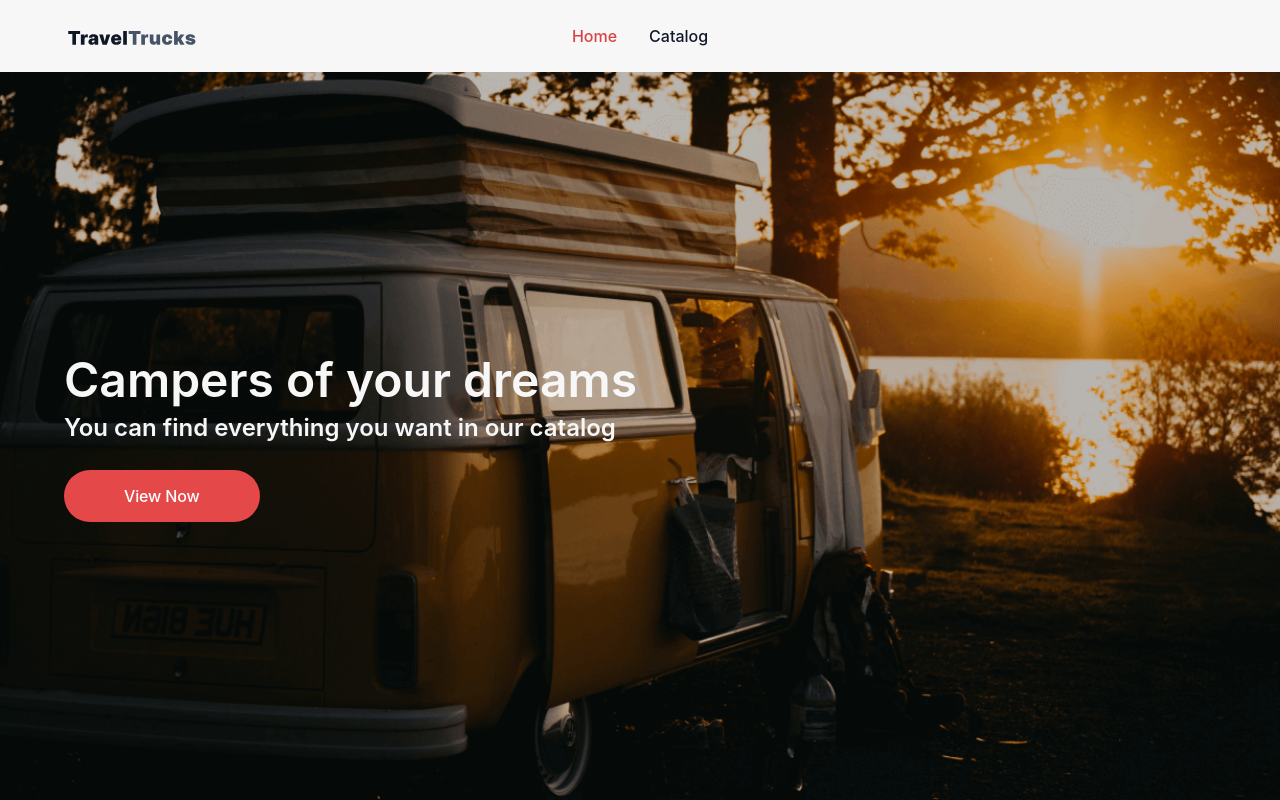
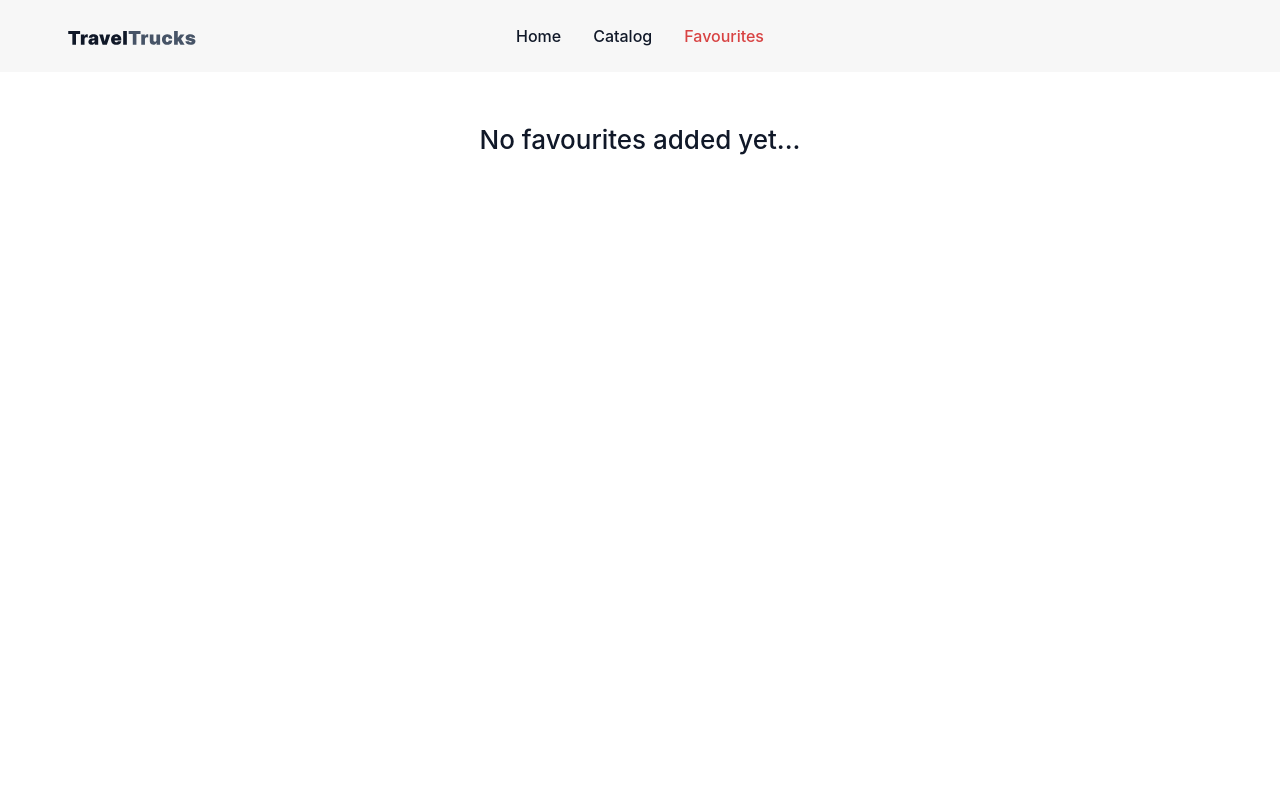
Before and after one commit to VictoriaFedorets/TravelTrucks, a React (Vite) app: page /favourites in a window 1280 px wide. Before the commit this address led to /. Built offline with nearby package versions, Linux system fonts and the light colour scheme.

Commit message:
add new page favourites and fix scroll reviews

```diff
--- a/src/App.jsx
+++ b/src/App.jsx
@@ -5,6 +5,9 @@ import SharedLayout from "./components/SharedLayout/SharedLayout.jsx";
 
 const HomePage = lazy(() => import("./pages/HomePage//HomePage.jsx"));
 const CatalogPage = lazy(() => import("./pages/CatalogPage/CatalogPage.jsx"));
+const FavouritesPage = lazy(() =>
+  import("./pages/FavouritesPage/FavouritesPage.jsx")
+);
 const DetailsPage = lazy(() => import("./pages/DetailsPage/DetailsPage.jsx"));
 const Features = lazy(() => import("./components/Features/Features.jsx"));
 const Reviews = lazy(() => import("./components/Reviews/Reviews.jsx"));
@@ -16,6 +19,7 @@ export default function App() {
         <Routes>
           <Route path="/" element={<HomePage />} />
           <Route path="/catalog" element={<CatalogPage />} />
+          <Route path="/favourites" element={<FavouritesPage />} />
           <Route path="/catalog/:id" element={<DetailsPage />}>
             <Route index element={<Navigate to="features" />} />
             <Route path="features" element={<Features />} />
--- a/src/components/CamperItem/CamperItem.jsx
+++ b/src/components/CamperItem/CamperItem.jsx
@@ -5,7 +5,6 @@ import {
   removeFromFavourites,
 } from "../../redux/favourites/slice";
 import Facilities from "../Facilities/Facilities.jsx";
-
 import css from "./CamperItem.module.css";
 import { selectFavourites } from "../../redux/favourites/selectors.js";
 import { Link, useNavigate } from "react-router-dom";
@@ -16,11 +15,7 @@ export default function CamperItem({ camper }) {
   const dispatch = useDispatch();
   const formattedPrice = Number(price).toFixed(2);
   const favourites = useSelector(selectFavourites);
-  // console.log(selectFavourites);
-
   const isFavourite = favourites.includes(id);
-  // console.log(isFavourite);
-  // Перевіряємо, чи є елемент в обраних
 
   const handleFavouriteClick = () => {
     if (isFavourite) {
@@ -30,23 +25,21 @@ export default function CamperItem({ camper }) {
     }
   };
 
-  const navigate = useNavigate(); // Хук для програмної навигаціі
+  const navigate = useNavigate();
 
   const handleClickSeeReviews = () => {
-    navigate(`/catalog/${id}/reviews`); // Программне перенаправлення
+    navigate(`/catalog/${id}/reviews`);
   };
 
-  // Разділяємо та міняємо місцями локалію
-  const formattedLocation = location.split(", ").reverse().join(", ");
+  const formattedLocation =
+    location?.split(", ").reverse().join(", ") || "Unknown location";
 
   return (
     <div className={css.camperWrapper}>
-      <img src={gallery[0].original} alt={name} className={css.imgCar} />
-
+      <img src={gallery[0]?.original} alt={name} className={css.imgCar} />
       <div className={css.carInfo}>
         <div className={css.title}>
           <h3>{name}</h3>
-
           <div className={css.price}>
             <h3>€{formattedPrice}</h3>
             <button
@@ -73,7 +66,7 @@ export default function CamperItem({ camper }) {
             className={css.star}
             onClick={handleClickSeeReviews}
             role="button"
-            tabIndex={0} // Щоб div був доступний через клавіатуру
+            tabIndex={0}
             onKeyDown={e => {
               if (e.key === "Enter" || e.key === " ") {
                 handleClickSeeReviews();
@@ -84,10 +77,9 @@ export default function CamperItem({ camper }) {
               <use href={`${sprite}#icon-star`} />
             </svg>
             <p className={css.reviews}>
-              {rating}({reviews?.length || 0} Reviews)
+              {rating} ({reviews?.length || 0} Reviews)
             </p>
           </div>
-
           <div className={css.map}>
             <svg className={css.iconMap}>
               <use href={`${sprite}#icon-map`} />
@@ -97,9 +89,7 @@ export default function CamperItem({ camper }) {
         </div>
 
         <p className={css.description}>{description}</p>
-
         <Facilities camper={camper} />
-
         <Link to={`/catalog/${id}`} className={css.btnShowMore}>
           Show more
         </Link>
--- a/src/components/Header/Header.jsx
+++ b/src/components/Header/Header.jsx
@@ -23,6 +23,9 @@ export default function Header() {
         <NavLink to="/catalog" className={getNavLinkClass}>
           Catalog
         </NavLink>
+        <NavLink to="/favourites" className={getNavLinkClass}>
+          Favourites
+        </NavLink>
       </nav>
     </header>
   );
--- a/src/components/Header/Header.module.css
+++ b/src/components/Header/Header.module.css
@@ -19,6 +19,7 @@
   display: flex;
   justify-content: center;
   text-align: center;
+  gap: 32px;
 }
 
 .link {
@@ -28,9 +29,9 @@
   transition: color 250ms ease;
 }
 
-.link:first-child {
+/* .link:first-child {
   padding-right: 32px;
-}
+} */
 
 .active {
   color: var(--button-hover);
--- a/src/pages/DetailsPage/DetailsPage.jsx
+++ b/src/pages/DetailsPage/DetailsPage.jsx
@@ -1,5 +1,5 @@
 import { useEffect } from "react";
-import { NavLink, Outlet, useParams } from "react-router-dom";
+import { NavLink, useParams, useNavigate, Outlet } from "react-router-dom";
 import { useDispatch, useSelector } from "react-redux";
 import sprite from "../../icons/sprite.svg";
 import { fetchByIdCamper } from "../../redux/camper/operations.js";
@@ -14,8 +14,9 @@ import {
 } from "../../redux/camper/selectors.js";
 
 export default function DetailsPage() {
-  const { id } = useParams(); // Берем id из параметров маршрута
+  const { id } = useParams();
   const dispatch = useDispatch();
+  const navigate = useNavigate();
   const camper = useSelector(selectCurrentCamper);
 
   const { price, name, rating, reviews, location, description, gallery } =
@@ -24,8 +25,6 @@ export default function DetailsPage() {
   const error = useSelector(selectError);
 
   const formattedPrice = Number(price).toFixed(2);
-  // console.log(location);
-  // через те що location undefined  до загрузки даних, тому робимо перевірку з тернарним нижче
   const formattedLocation = location
     ? camper.location.split(", ").reverse().join(", ")
     : "Location not available";
@@ -42,6 +41,19 @@ export default function DetailsPage() {
     }
   }, [dispatch, id]);
 
+  const handleReviewClick = e => {
+    e.preventDefault(); // Отменяем стандартное поведение перехода по ссылке
+    navigate(`/catalog/${id}/reviews`); // Переход на страницу с отзывами
+
+    // После перехода прокручиваем к нужному элементу
+    setTimeout(() => {
+      const reviewSection = document.getElementById("reviews");
+      if (reviewSection) {
+        reviewSection.scrollIntoView({ behavior: "smooth" });
+      }
+    }, 300); // Ждем немного, чтобы переход успел выполниться
+  };
+
   if (isLoading) return <Loader />;
   if (error) return <p>Error: {error}</p>;
   if (!camper) return <p>No camper found.</p>;
@@ -53,7 +65,7 @@ export default function DetailsPage() {
           <h3 className={css.title}>{name}</h3>
 
           <div className={css.starLocation}>
-            <a href="#reviews">
+            <a href={`/catalog/${id}/reviews`} onClick={handleReviewClick}>
               <div className={css.icon}>
                 <svg className={css.iconStar}>
                   <use href={`${sprite}#icon-star`} />
@@ -93,12 +105,12 @@ export default function DetailsPage() {
       <div className={css.featuresReviews}>
         <ul className={css.featuresReviewsList}>
           <li className={css.featuresItems}>
-            <NavLink to="features" className={getNavLinkClass}>
+            <NavLink to={`/catalog/${id}/features`} className={getNavLinkClass}>
               Features
             </NavLink>
           </li>
-          <li className={css.reviewsItems} id="reviews">
-            <NavLink to="reviews" className={getNavLinkClass}>
+          <li className={css.reviewsItems}>
+            <NavLink to={`/catalog/${id}/reviews`} className={getNavLinkClass}>
               Reviews
             </NavLink>
           </li>
--- /dev/null
+++ b/src/pages/FavouritesPage/FavouritesPage.jsx
@@ -0,0 +1,40 @@
+import { useSelector } from "react-redux";
+import { selectFavourites } from "../../redux/favourites/selectors.js";
+import {
+  selectCampers,
+  selectIsLoading,
+} from "../../redux/camper/selectors.js";
+import CamperItem from "../../components/CamperItem/CamperItem.jsx";
+import Loader from "../../components/Loader/Loader.jsx";
+import css from "./FavouritesPage.module.css";
+
+export default function FavouritesPage() {
+  const isLoading = useSelector(selectIsLoading);
+  const campers = useSelector(selectCampers);
+  const favouritesList = useSelector(selectFavourites);
+  // console.log(favouritesList);
+
+  const favouriteCampers = campers.filter(
+    camper => favouritesList.includes(camper.id.toString()) // Перевіряємо ID як рядки
+  );
+
+  return (
+    <div className={css.container}>
+      {isLoading ? (
+        <Loader />
+      ) : favouritesList.length > 0 ? (
+        <ul className={css.camperList}>
+          {favouriteCampers.map(camper => (
+            <li key={camper.id}>
+              <CamperItem camper={camper} />
+            </li>
+          ))}
+        </ul>
+      ) : (
+        <div className={css.error}>
+          <p aria-live="polite">No favourites added yet...</p>
+        </div>
+      )}
+    </div>
+  );
+}
--- /dev/null
+++ b/src/pages/FavouritesPage/FavouritesPage.module.css
@@ -0,0 +1,43 @@
+.container {
+  padding: 48px 64px 52px 64px;
+  display: flex;
+  justify-content: center;
+}
+
+.camperList {
+  width: 888px;
+}
+
+.error {
+  font-weight: 500;
+  font-size: 26px;
+  line-height: 150%;
+  text-align: center;
+  /* position: absolute;
+  top: 50%;
+  left: 50%; */
+}
+/*
+.linkHome {
+  color: var(--button);
+  transition: color 0.3s ease;
+}
+
+.loadMoreButton {
+  margin: 0 auto;
+  border: 1px solid var(--gray-light);
+  border-radius: 200px;
+  padding: 16px 32px;
+  width: 145px;
+  height: 56px;
+  font-weight: 500;
+  font-size: 16px;
+  line-height: 150%;
+  letter-spacing: -0.01em;
+  color: var(--main);
+  transition: border 0.3s ease;
+}
+
+.loadMoreButton:hover {
+  border: 1px solid var(--button-hover);
+} */
```
